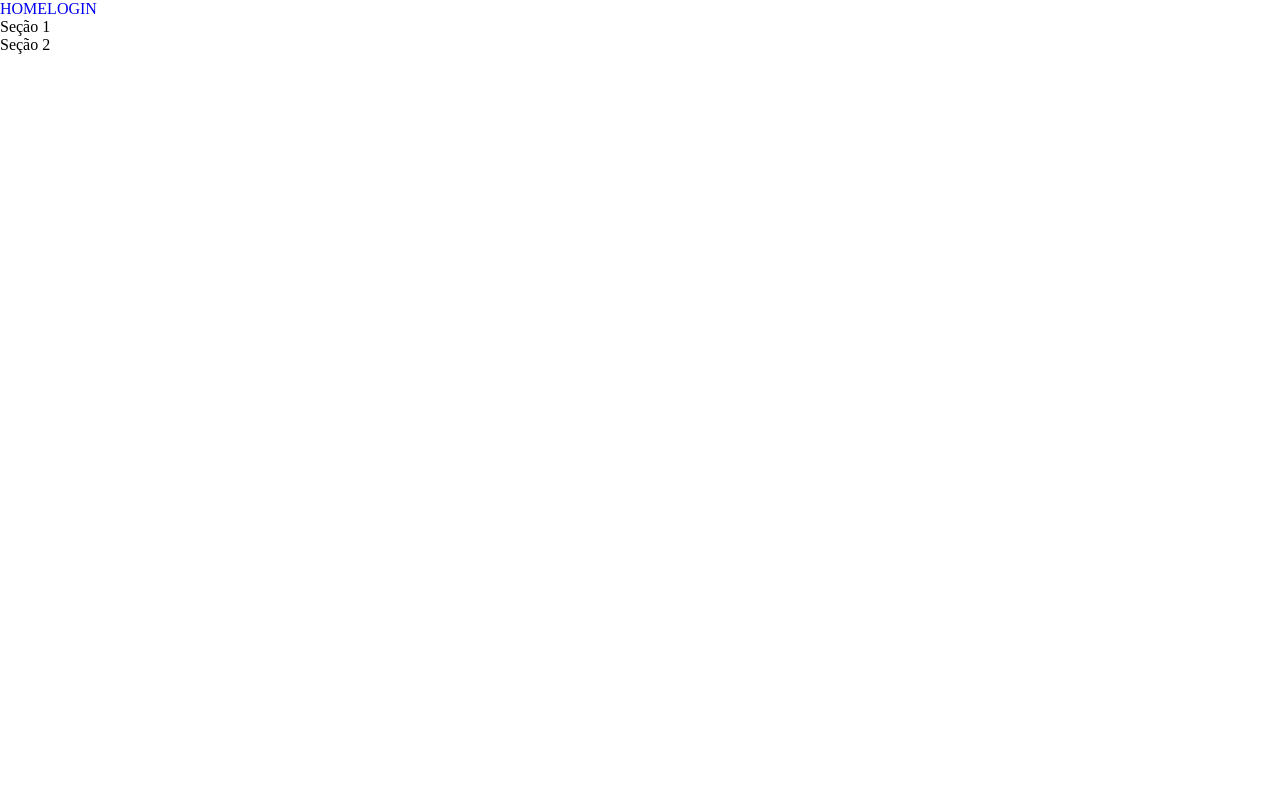
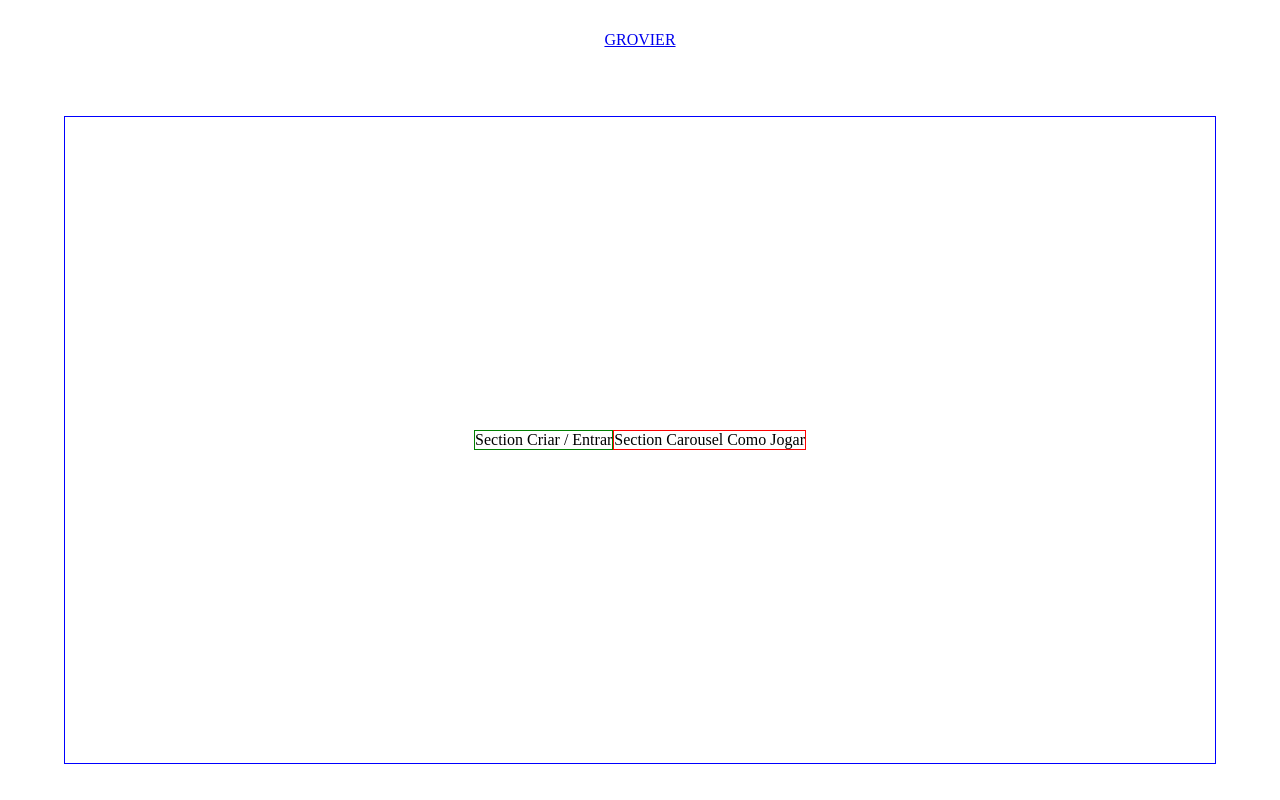
Before and after one commit to LoriaLawrenceZ/GROVIER-frontend, a Next.js app: page / in a window 1280 px wide. Built offline with nearby package versions, Linux system fonts and the light colour scheme.

Commit message:
[feat] Understanding CSS Modules
Signed-off-by: GitHub <noreply@github.com>

```diff
--- a/src/app/globals.css
+++ b/src/app/globals.css
@@ -1,4 +1,25 @@
+* {
+  box-sizing: border-box;
+  padding: 0;
+  margin: 0;
+}
+
+/*-----===| ROOT |===-----*/
 :root {
+  --max-width: 1100px;
+  --border-radius: 12px;
+  --font-mono: ui-monospace, Menlo, Monaco, "Cascadia Mono", "Segoe UI Mono",
+    "Roboto Mono", "Oxygen Mono", "Ubuntu Monospace", "Source Code Pro",
+    "Fira Mono", "Droid Sans Mono", "Courier New", monospace;
+}
+
+/*-----===| HTML & BODY |===-----*/
+html, body {
+  max-width: 100vw;
+  overflow-x: hidden;
+}
+
+/*:root {
   --max-width: 1100px;
   --border-radius: 12px;
   --font-mono: ui-monospace, Menlo, Monaco, "Cascadia Mono", "Segoe UI Mono",
@@ -73,18 +94,6 @@
   }
 }
 
-* {
-  box-sizing: border-box;
-  padding: 0;
-  margin: 0;
-}
-
-html,
-body {
-  max-width: 100vw;
-  overflow-x: hidden;
-}
-
 a {
   text-decoration: none;
 }
@@ -93,4 +102,4 @@ a {
   html {
     color-scheme: dark;
   }
-}
+}*/
--- a/src/app/page.module.css
+++ b/src/app/home.module.css
@@ -1,3 +1,35 @@
+.header {
+  height: 10vh;
+  width: 100%;
+  display: flex;
+  align-items: center;
+  justify-content: center;
+}
+
+.main {
+  height: 90vh;
+  width: 100%;
+  display: flex;
+  align-items: center;
+  justify-content: center;
+}
+
+.article {
+  height: 90%;
+  width: 90%;
+  display: flex;
+  align-items: center;
+  justify-content: center;
+  border: solid 1px blue;
+}
+
+.section-criar-entrar{
+  border: solid 1px green;
+}
+
+.section-como-jogar{
+  border: solid 1px red;
+}
 /* .main {
   display: flex;
   flex-direction: column;
--- a/src/app/layout.tsx
+++ b/src/app/layout.tsx
@@ -7,8 +7,8 @@ import "./globals.css";
 const inter = Inter({ subsets: ["latin"] });
 
 export const metadata: Metadata = {
-  title: "Create Next App",
-  description: "Generated by create next app",
+  title: "Grovier",
+  description: "Group Movie Chooser",
 };
 
 export default function RootLayout({
--- a/src/app/page.tsx
+++ b/src/app/page.tsx
@@ -1,20 +1,20 @@
 import React from "react";
 import Link from "next/link";
+import styles from "./home.module.css";
 
 export default function Home() {
   return (
     <React.Fragment>
-      <header>
+      <header className={styles.header}>
         <nav>
-          <Link href="/">HOME</Link>
-          <Link href="/authentication">LOGIN</Link>
+          <Link href="/">GROVIER</Link>
         </nav>
       </header>
 
-      <main className={``}>
-        <article>
-          <section>Seção 1</section>
-          <section>Seção 2</section>
+      <main className={styles.main}>
+        <article className={styles.article}>
+          <section className={styles["section-criar-entrar"]}>Section Criar / Entrar</section>
+          <section className={styles["section-como-jogar"]}>Section Carousel Como Jogar</section>
         </article>
       </main>
     </React.Fragment>
```
